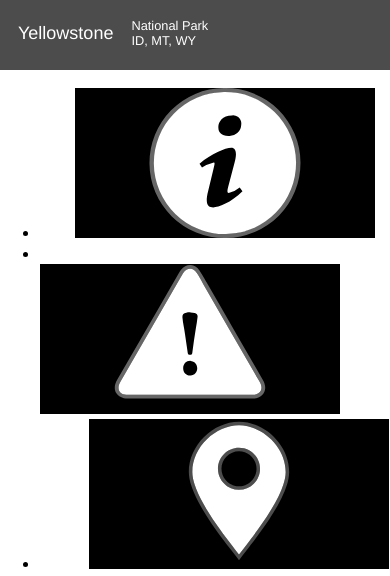
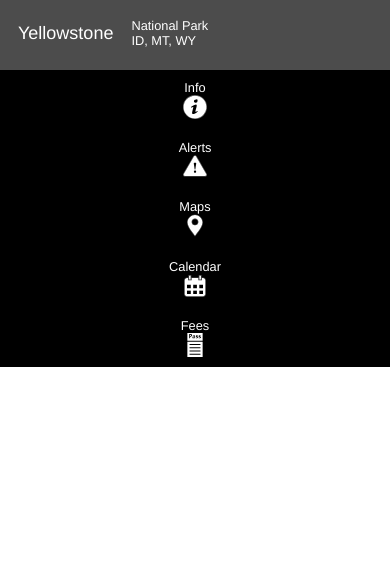
Before and after one commit to rmharden/wdd231-projects, a website built with Vite: page src/index.html in a window 390 px wide. Shown: the part 532-1108 px from the top of the page. After the commit the page ends 899 px from the top, so only its background shows below. Built offline with nearby package versions, Linux system fonts and the light colour scheme.

Commit message:
Added css for the park nav. The svg doesn't show up in live server and netlify won't publish anything without credits. The info through fees links are in a column, which I think they're supposed to be a row, so that doesn't look right. I don't know if that is for mobile first, or why it looks like that. It looks wrong.

```diff
--- a/src/css/style.css
+++ b/src/css/style.css
@@ -244,6 +244,31 @@ a:hover {
   font-size: 0.8rem;
 }
 
+.park-nav > ul {
+  list-style: none;
+  padding-left: 0;
+  margin: 0;
+  justify-content: center;
+  background-color: var(--bs-black);
+  font-size: 0.8rem;
+}
+
+.park-nav a {
+  display: flex;
+  flex-direction: column;
+  align-items: center;
+  justify-content: center;
+  padding: 0.8em 2em;
+}
+.park-nav a:hover {
+  background-color: rgba(255, 255, 255, 0.3);
+}
+
+.park-nav svg {
+  width: 24px;
+  height: 24px;
+}
+
 svg {
   background-color: var(--bs-black);
   fill: white;
```
